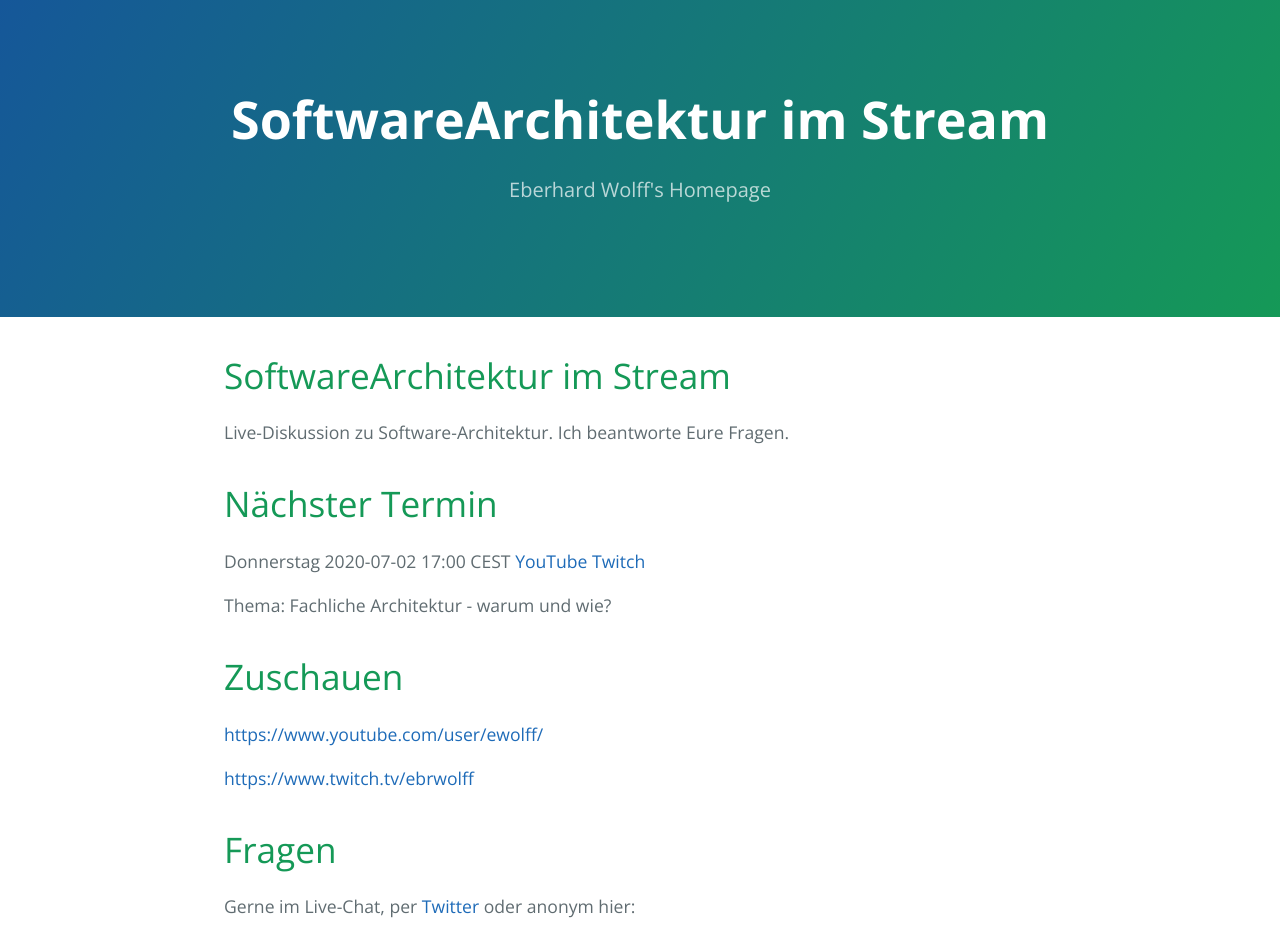
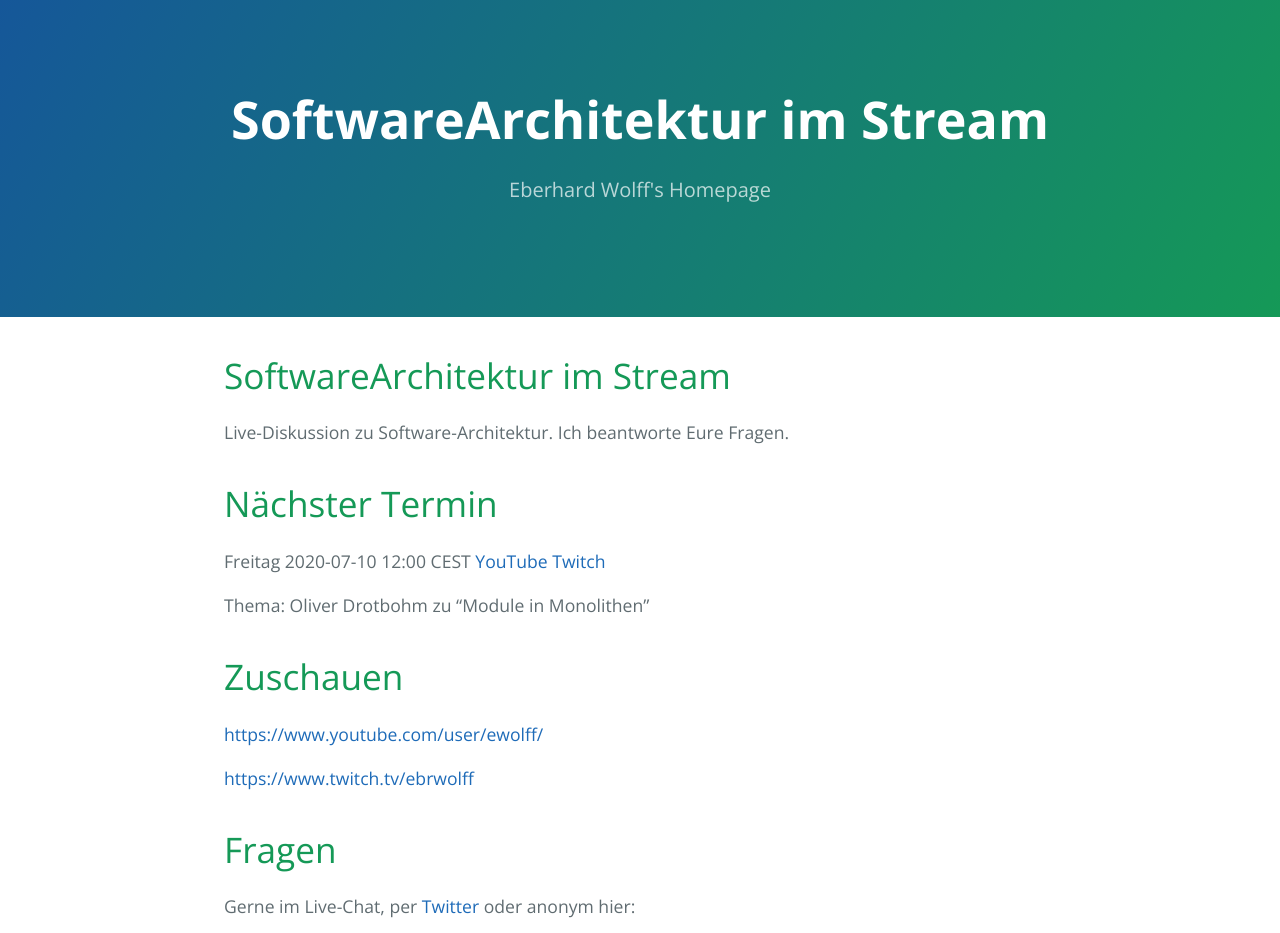
Before and after one commit to ewolff/ewolff.com, a Jekyll site: the page built from softwarearchitektur-im-stream.md, in a window 1280 px wide, cut to the strip 0-933 px from the top of the page. Built offline with Jekyll 4.4.1, drawn with Linux system fonts in a browser that asks for light colours; our own code applies the rules of GitHub Pages for plain Markdown files.

Commit message:
Neue SoftwareArchitektur im Stream Episode

```diff
--- a/softwarearchitektur-im-stream.md
+++ b/softwarearchitektur-im-stream.md
@@ -9,9 +9,9 @@ Fragen.
 
 # Nächster Termin
 
-Donnerstag 2020-07-02 17:00 CEST [YouTube](https://www.youtube.com/watch?v=aEN-BQXTcx4) [Twitch](https://www.twitch.tv/ebrwolff)
+Freitag 2020-07-10 12:00 CEST [YouTube](https://www.youtube.com/watch?v=aEN-BQXTcx4) [Twitch](https://www.twitch.tv/ebrwolff)
 
-Thema: Fachliche Architektur - warum und wie?
+Thema: Oliver Drotbohm zu "Module in Monolithen"
 
 # Zuschauen
 
```
